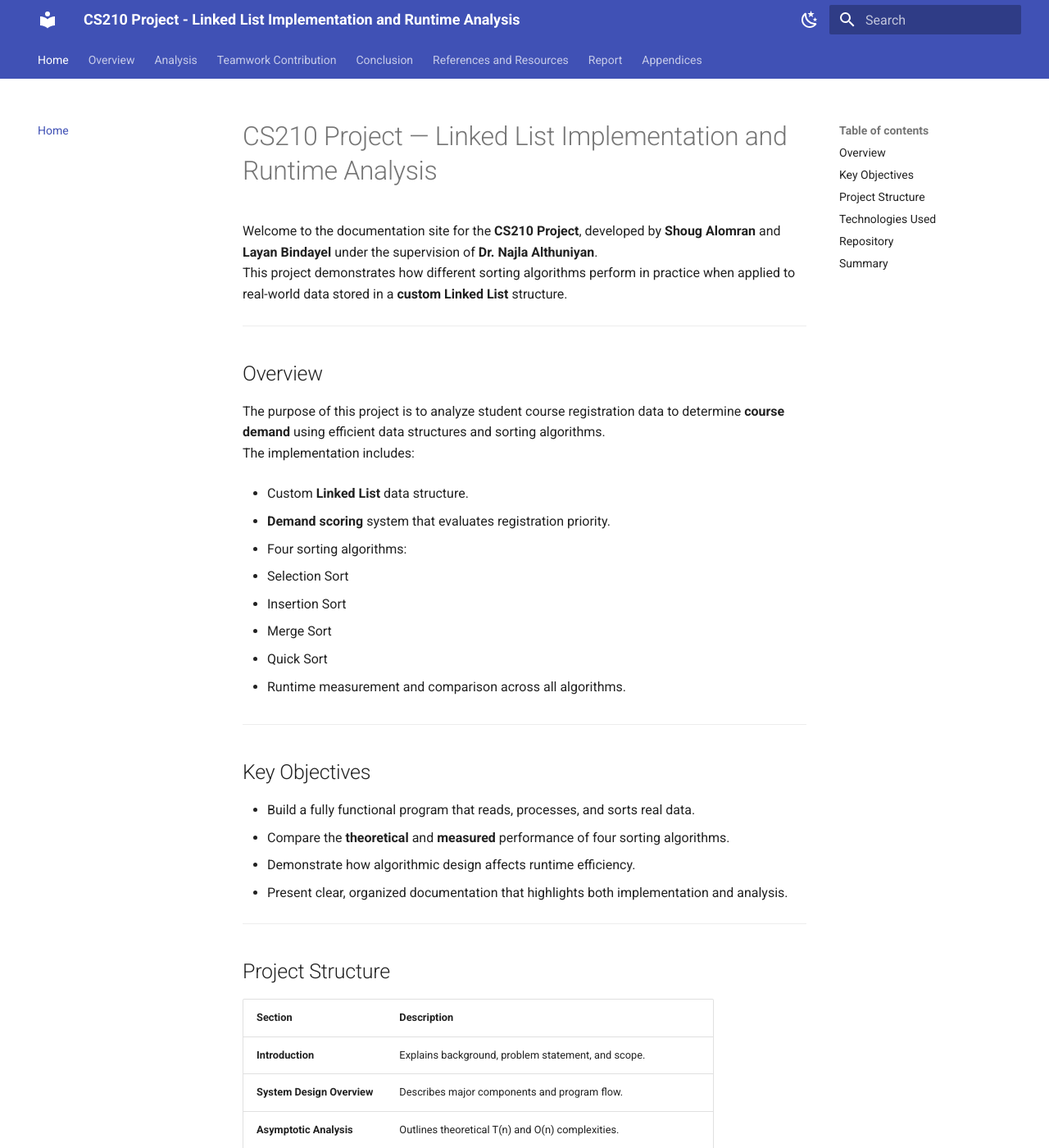
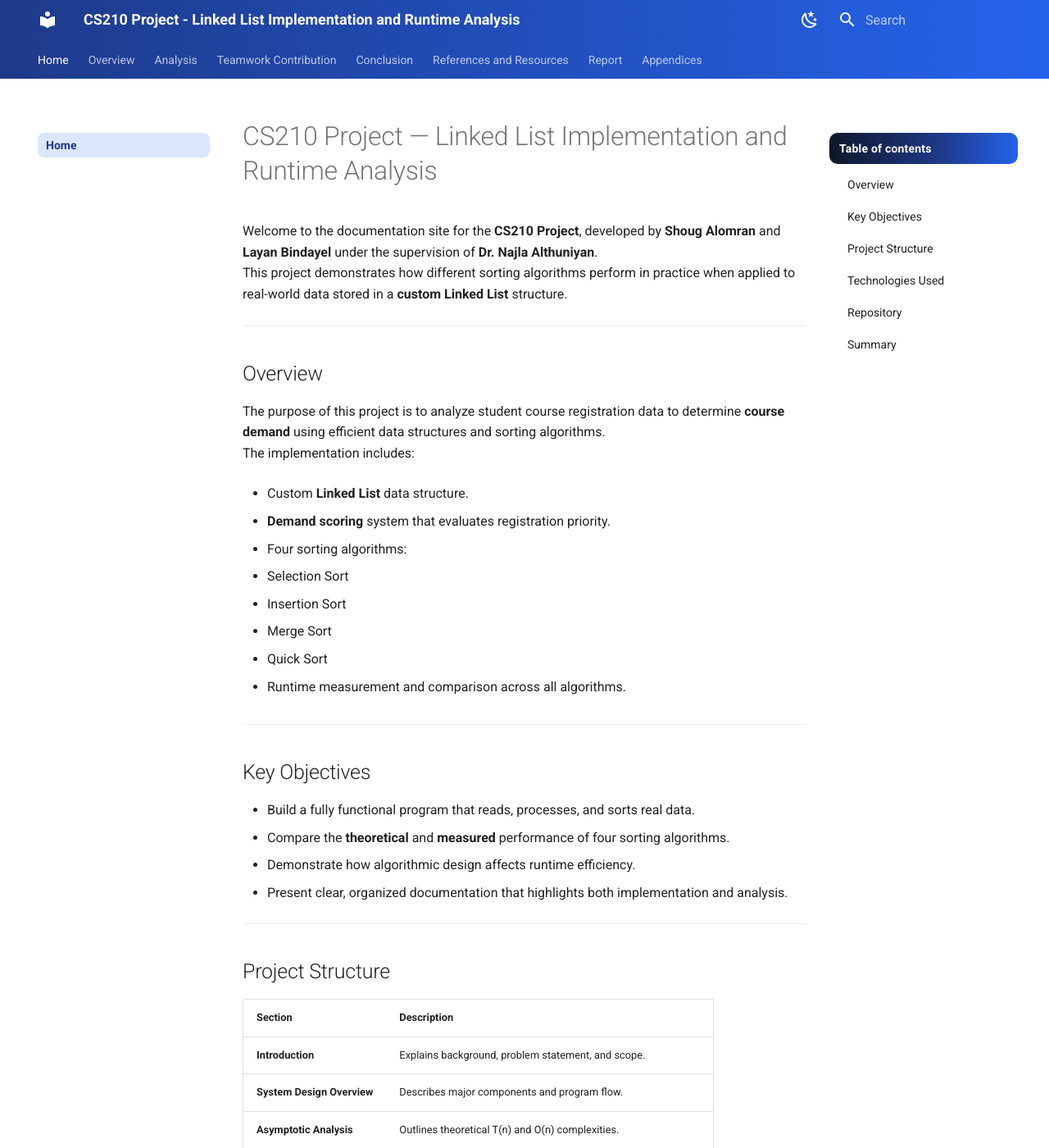
Before and after one commit to Shoug-Alomran/CS210-Project-Linked-List-Implementation-and-Runtime-Analysis, an MkDocs documentation site: the page built from docs/index.md, in a window 1280 px wide and 1400 px high. Shown: the whole window at 82% size. Built offline with MkDocs 1.6.1 and Material for MkDocs 9.7.7, drawn with Linux system fonts in a browser that asks for light colours.

Commit message:
Add custom styles for header and navigation in extra.css

```diff
--- /dev/null
+++ b/docs/styles/extra.css
@@ -0,0 +1,210 @@
+.md-header {
+  background: linear-gradient(90deg, #0f172a, #1e3a8a) !important;
+  color: #fff !important;
+}
+
+.md-tabs {
+  background: linear-gradient(90deg, #0f172a, #1e3a8a) !important;
+}
+
+.md-header__inner,
+.md-tabs__inner {
+  background: transparent !important;
+}
+
+[data-md-color-scheme="default"] .md-header,
+[data-md-color-scheme="default"] .md-tabs {
+  background: linear-gradient(90deg, #1e3a8a, #2563eb) !important;
+}
+
+[data-md-color-scheme="slate"] .md-header,
+[data-md-color-scheme="slate"] .md-tabs {
+  background: linear-gradient(90deg, #020617, #0f172a) !important;
+}
+
+/* Header icons & search */
+.md-search__form,
+.md-search__input,
+.md-search__icon,
+.md-header__option {
+  background-color: transparent !important;
+  color: #fff !important;
+}
+
+.md-tabs__link:hover {
+  background-color: rgba(255, 255, 255, 0.12) !important;
+}
+
+/* =========================
+   LEFT SIDEBAR (PRIMARY NAV)
+========================= */
+
+/* Container spacing */
+.md-nav--primary {
+  padding-top: 12px;
+}
+
+/* Section title wrapper reset */
+.md-nav--primary .md-nav__item > .md-nav__title {
+  background: transparent !important;
+  padding: 0 !important;
+  margin: 0 0 8px 0 !important;
+}
+
+/* Section title as boxed gradient pill */
+.md-nav--primary .md-nav__item > .md-nav__title,
+.md-nav--primary .md-nav__item > .md-nav__title .md-nav__button {
+  display: inline-flex !important;
+  align-items: center !important;
+  width: auto !important;
+
+  background: linear-gradient(90deg, #0f172a 0%, #1e3a8a 60%, #2563eb 100%) !important;
+  color: #fff !important;
+
+  border-radius: 10px !important;
+  padding: 8px 12px !important;
+
+  font-weight: 700 !important;
+  letter-spacing: 0.2px !important;
+}
+
+/* Sidebar links */
+.md-nav--primary .md-nav__link {
+  border-radius: 8px;
+  padding: 6px 10px;
+}
+
+/* Hover */
+.md-nav--primary .md-nav__link:hover {
+  background-color: rgba(37, 99, 235, 0.10);
+}
+
+/* Active page */
+.md-nav--primary .md-nav__link--active {
+  background-color: rgba(37, 99, 235, 0.18) !important;
+  font-weight: 700;
+}
+
+/* Light mode sidebar title */
+[data-md-color-scheme="default"]
+.md-nav--primary .md-nav__item > .md-nav__title,
+[data-md-color-scheme="default"]
+.md-nav--primary .md-nav__item > .md-nav__title .md-nav__button {
+  background: linear-gradient(90deg, #1e3a8a, #2563eb) !important;
+}
+
+/* Dark mode sidebar title */
+[data-md-color-scheme="slate"]
+.md-nav--primary .md-nav__item > .md-nav__title,
+[data-md-color-scheme="slate"]
+.md-nav--primary .md-nav__item > .md-nav__title .md-nav__button {
+  background: linear-gradient(90deg, #020617, #0f172a 70%, #1e3a8a) !important;
+}
+
+/* =========================
+   RIGHT SIDEBAR (TOC)
+========================= */
+
+.md-nav--secondary {
+  padding-top: 12px;
+}
+
+/* TOC title as boxed gradient */
+.md-nav--secondary .md-nav__title {
+  background: linear-gradient(90deg, #0f172a 0%, #1e3a8a 60%, #2563eb 100%) !important;
+  color: #fff !important;
+
+  border-radius: 10px;
+  padding: 10px 12px !important;
+  margin: 0 0 10px 0 !important;
+
+  font-weight: 700;
+  letter-spacing: 0.2px;
+}
+
+/* TOC links */
+.md-nav--secondary .md-nav__link {
+  border-radius: 8px;
+  padding: 6px 10px;
+}
+
+/* TOC hover */
+.md-nav--secondary .md-nav__link:hover {
+  background-color: rgba(37, 99, 235, 0.10);
+}
+
+/* TOC active */
+.md-nav--secondary .md-nav__link--active {
+  background-color: rgba(37, 99, 235, 0.18) !important;
+  color: #1e3a8a !important;
+  font-weight: 700;
+}
+
+.md-nav--secondary .md-nav__link--active * {
+  color: inherit !important;
+}
+
+/* Dark mode TOC */
+[data-md-color-scheme="slate"] .md-nav--secondary .md-nav__title {
+  background: linear-gradient(90deg, #020617 0%, #0f172a 70%, #1e3a8a) !important;
+}
+
+[data-md-color-scheme="slate"] .md-nav--secondary .md-nav__link:hover {
+  background-color: rgba(96, 165, 250, 0.12);
+}
+
+[data-md-color-scheme="slate"] .md-nav--secondary .md-nav__link--active {
+  background-color: rgba(96, 165, 250, 0.22) !important;
+  color: #e2e8f0 !important;
+}
+/* RESET: ensure normal links are not gradient pills */
+.md-nav--primary .md-nav__link {
+  background: transparent !important;
+  color: inherit !important;
+  font-weight: 400 !important;
+  border-radius: 8px;
+}
+
+/* SECTION TITLE ONLY (e.g., Project, Phase I) */
+.md-nav--primary .md-nav__item--section > .md-nav__link,
+.md-nav--primary .md-nav__item--section > .md-nav__title,
+.md-nav--primary .md-nav__item--section > .md-nav__title .md-nav__button {
+  display: inline-flex !important;
+  align-items: center !important;
+  width: fit-content !important;
+
+  background: linear-gradient(90deg, #0f172a 0%, #1e3a8a 60%, #2563eb 100%) !important;
+  color: #fff !important;
+
+  border-radius: 12px !important;
+  padding: 8px 12px !important;
+  margin: 0 0 10px 0 !important;
+
+  font-weight: 700 !important;
+  letter-spacing: 0.2px !important;
+}
+
+/* ACTIVE PAGE (e.g., Overview) highlight — NOT gradient */
+.md-nav--primary .md-nav__link--active {
+  background-color: rgba(37, 99, 235, 0.16) !important;
+  color: #1e3a8a !important;
+  font-weight: 700 !important;
+}
+
+/* Dark mode tweaks */
+[data-md-color-scheme="slate"] .md-nav--primary .md-nav__link--active {
+  background-color: rgba(96, 165, 250, 0.22) !important;
+  color: #e2e8f0 !important;
+}
+
+[data-md-color-scheme="default"] .md-nav--primary .md-nav__item--section > .md-nav__link,
+[data-md-color-scheme="default"] .md-nav--primary .md-nav__item--section > .md-nav__title,
+[data-md-color-scheme="default"] .md-nav--primary .md-nav__item--section > .md-nav__title .md-nav__button {
+  background: linear-gradient(90deg, #1e3a8a, #2563eb) !important;
+}
+
+[data-md-color-scheme="slate"] .md-nav--primary .md-nav__item--section > .md-nav__link,
+[data-md-color-scheme="slate"] .md-nav--primary .md-nav__item--section > .md-nav__title,
+[data-md-color-scheme="slate"] .md-nav--primary .md-nav__item--section > .md-nav__title .md-nav__button {
+  background: linear-gradient(90deg, #020617 0%, #0f172a 70%, #1e3a8a) !important;
+}
--- a/mkdocs.yml
+++ b/mkdocs.yml
@@ -66,7 +66,7 @@ markdown_extensions:
   - pymdownx.details
 
 extra_css:
-  - assets/styles.css
+  - styles/extra.css
 
 extra:
   generator: false
```
